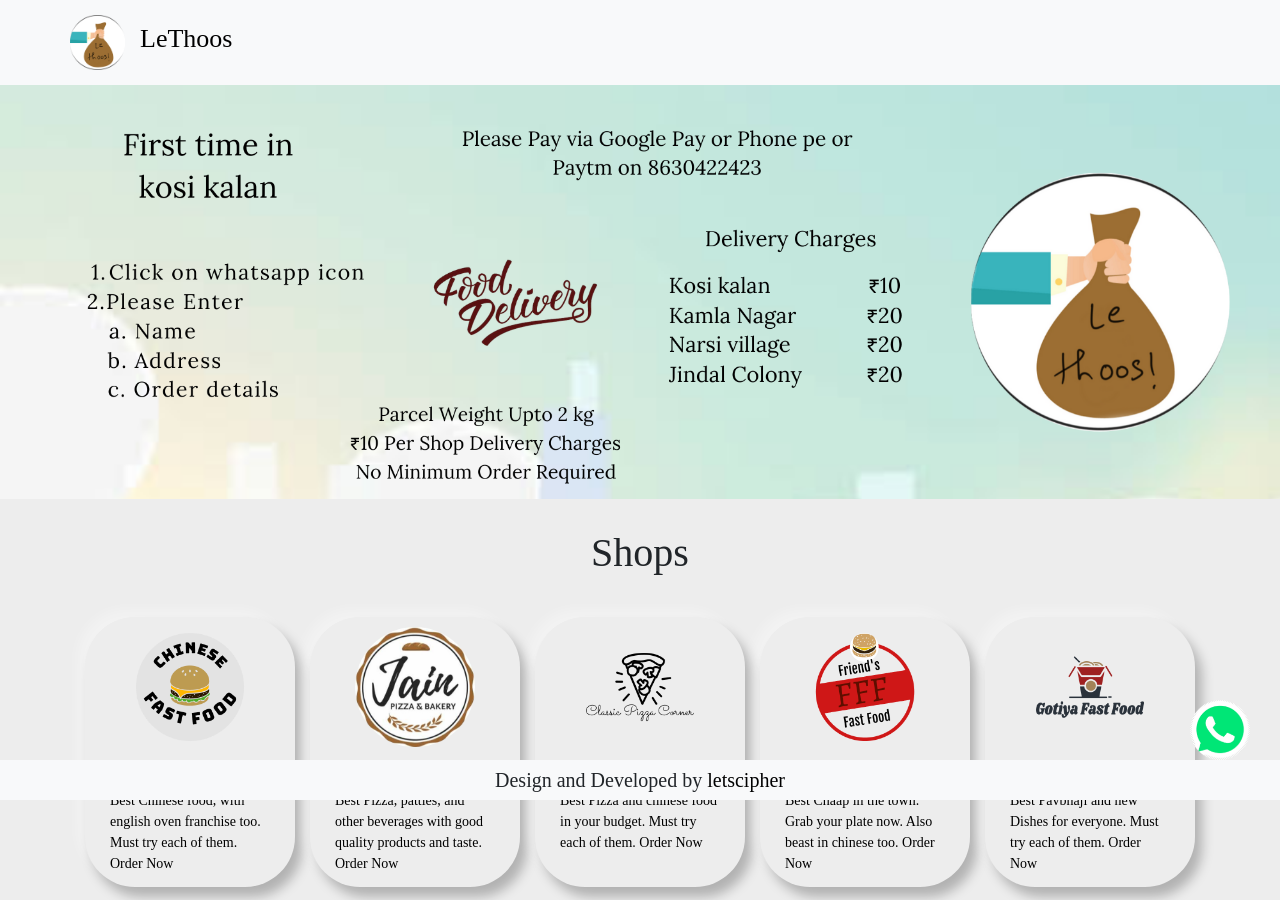
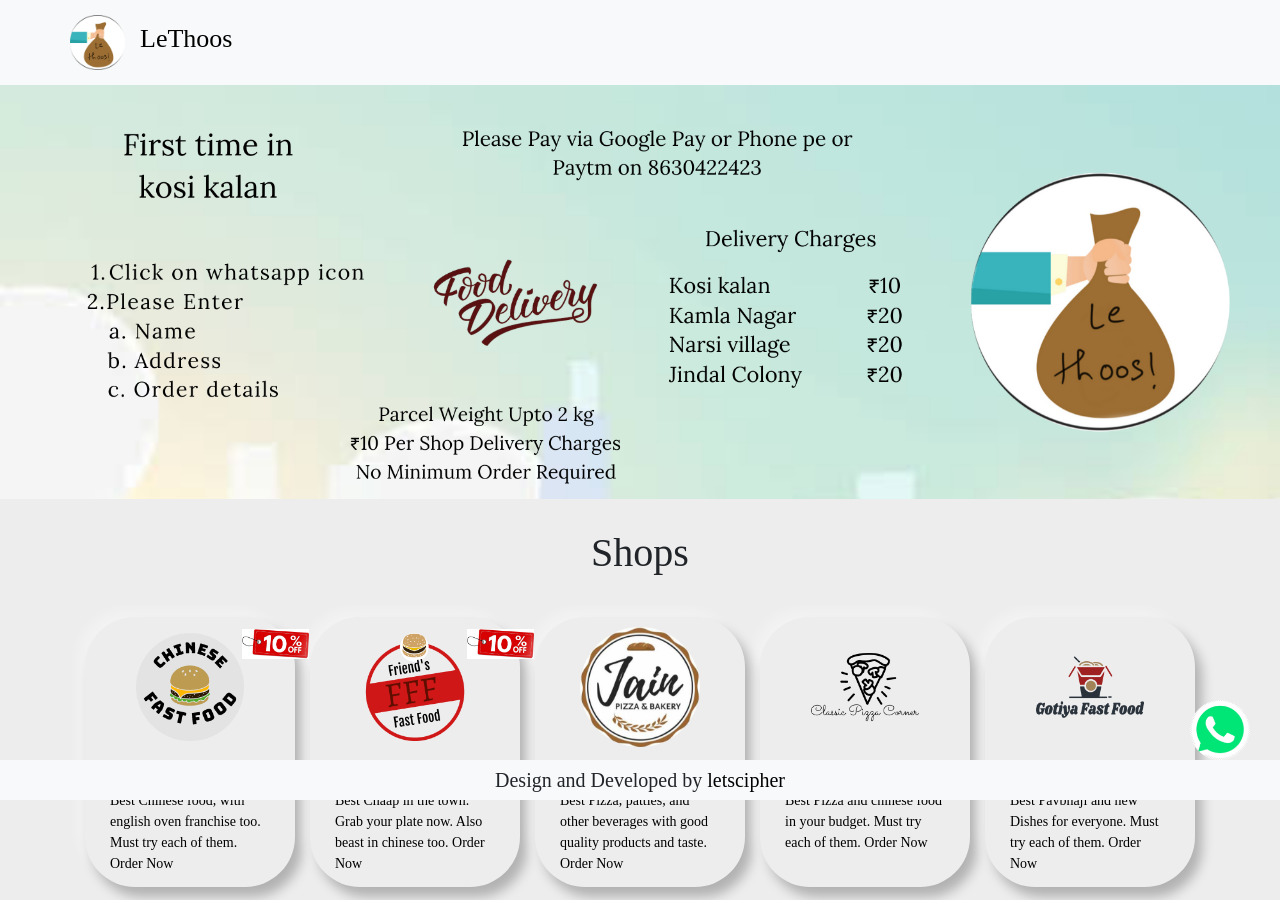
Before and after one commit to raghavrv98/lethoos, a plain HTML site: page index.html in a window 1280 px wide. Shown: the top 900 px of the page. Drawn offline with nearby package versions, Linux system fonts and the light colour scheme.

Commit message:
adding discout coupon

```diff
--- a/index.html
+++ b/index.html
@@ -61,9 +61,21 @@
 				<a href="./chineseMenu.html">
 					<div class="element">
 						<img class="shop-logo" src="./images/Menus/Chinese Fast Food/chineseFastFoodLogo.png">
+						<img class="discount-coupon" src="./images/posters and logo/discount.jpg">
 						<span class="time-text"><span class="time-heading">Time : </span>12:00 pm - 8:30 pm</span>
 						<span class="description-text">Best Chinese food, with english oven franchise too. Must try each
 							of them. Order Now</span>
+					</div>
+				</a>
+			</div>
+			<div class="col-12 col-sm-12 col-md-2 col-lg-2 col-xl-2 mrr-35">
+				<a href="./fffMenu.html">
+					<div class="element">
+						<img class="shop-logo" src="./images/Menus/FFF/FFFLogo.png">
+						<img class="discount-coupon" src="./images/posters and logo/discount.jpg">
+						<span class="time-text"><span class="time-heading">Time : </span>12:00 pm - 8:30 pm</span>
+						<span class="description-text">Best Chaap in the town. Grab your plate now. Also beast in
+							chinese too. Order Now</span>
 					</div>
 				</a>
 			</div>
@@ -84,16 +96,6 @@
 						<span class="time-text"><span class="time-heading">Time : </span>12:00 pm - 8:30 pm</span>
 						<span class="description-text">Best Pizza and chinese food in your budget. Must try each of
 							them. Order Now</span>
-					</div>
-				</a>
-			</div>
-			<div class="col-12 col-sm-12 col-md-2 col-lg-2 col-xl-2 mrr-35">
-				<a href="./fffMenu.html">
-					<div class="element">
-						<img class="shop-logo" src="./images/Menus/FFF/FFFLogo.png">
-						<span class="time-text"><span class="time-heading">Time : </span>12:00 pm - 8:30 pm</span>
-						<span class="description-text">Best Chaap in the town. Grab your plate now. Also beast in
-							chinese too. Order Now</span>
 					</div>
 				</a>
 			</div>
--- a/style.css
+++ b/style.css
@@ -10,7 +10,7 @@ body {
 	margin-right: 15px;
 }
 
-a{
+a {
 	text-decoration: none !important;
 	color: black !important;
 }
@@ -49,11 +49,11 @@ h1 {
 	margin: 7px 0px 0px;
 }
 
-.description-text{
+.description-text {
 	text-align: left;
-    font-size: 14px;
-    display: block;
-    margin: 12px 25px;
+	font-size: 14px;
+	display: block;
+	margin: 12px 25px;
 }
 
 .time-heading {
@@ -110,6 +110,12 @@ footer .text {
 	.none-mobile {
 		display: none;
 	}
+	.discount-coupon{
+		height: 30px;
+		position: absolute;
+		left: 275px;
+		top: 60px;
+	}
 }
 
 @media only screen and (min-width: 769px) {
@@ -125,6 +131,12 @@ footer .text {
 	}
 	.none-desktop {
 		display: none;
+	}
+	.discount-coupon{
+		height: 30px;
+		position: absolute;
+		left: 172px;
+		top: 52px;
 	}
 }
 
```
Also changed, not shown: images/posters and logo/discount.jpg (added), 1 other file.
